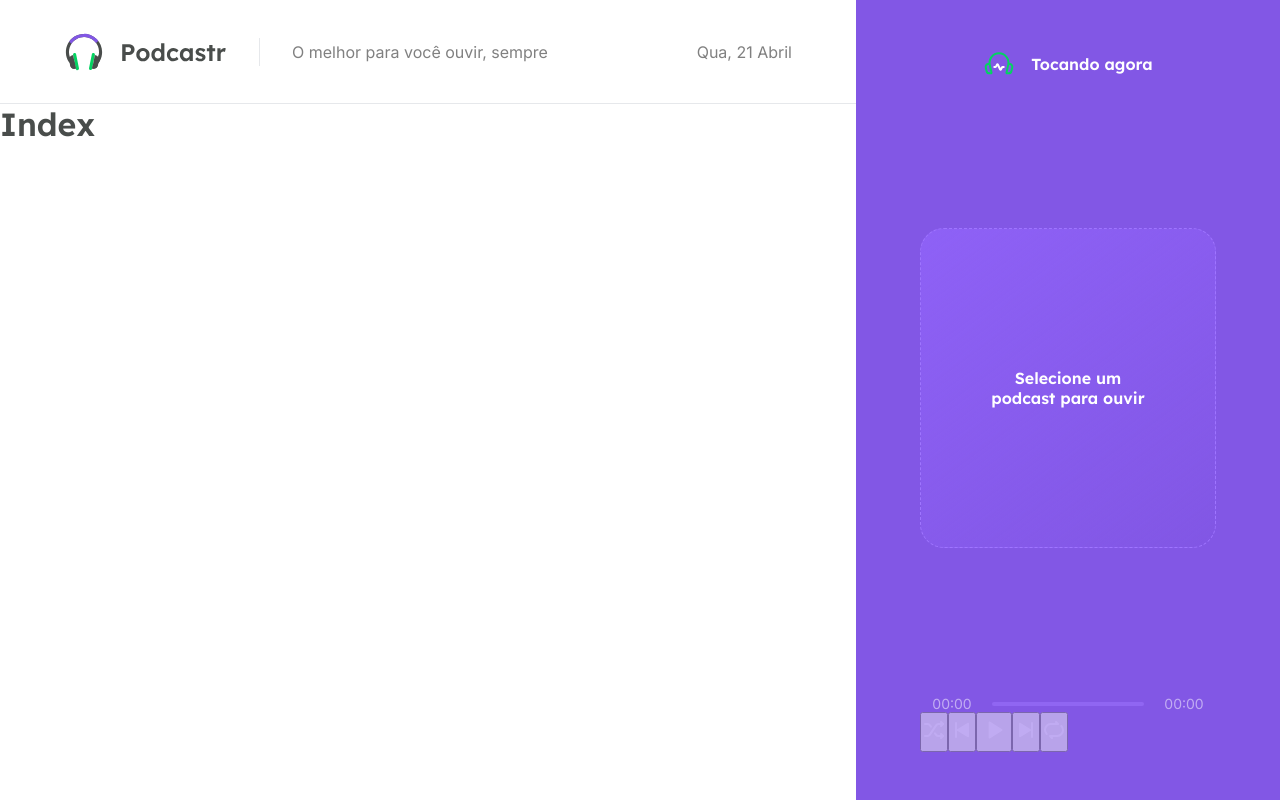
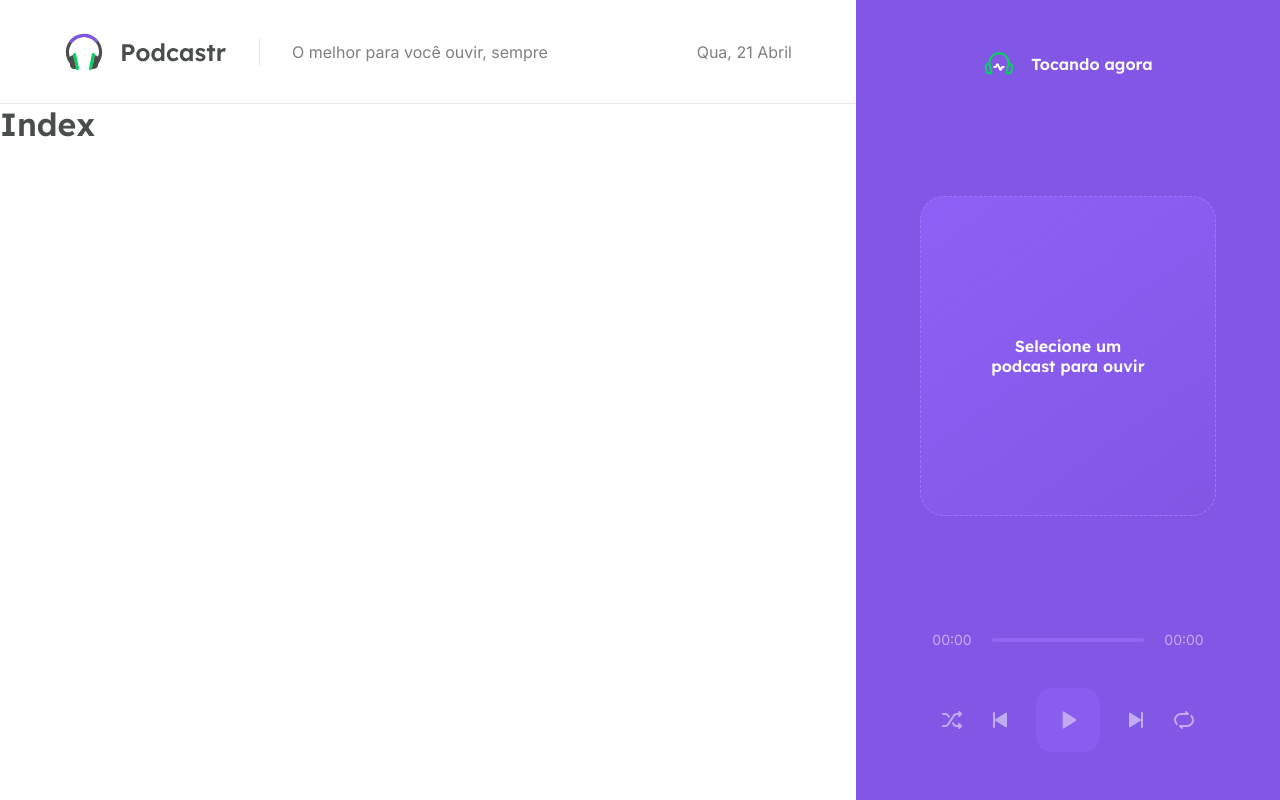
Before and after one commit to AndersonS7/nlw-podcastr, a Next.js app: page / in a window 1280 px wide. Built offline with nearby package versions, Linux system fonts and the light colour scheme.

Commit message:
finalizada a estilização da estrutura do app

```diff
--- a/src/components/Player/styles.module.scss
+++ b/src/components/Player/styles.module.scss
@@ -75,4 +75,21 @@
 
 .buttons {
     display: flex;
+    align-items: center;
+    justify-content: center;
+    margin-top: 2.5rem;
+    gap: 1.5rem;
+
+    button {
+        background: transparent;
+        border: 0;
+        font-size: 0;
+
+        &.playButton {
+            width: 4rem;
+            height: 4rem;
+            border-radius: 1rem;
+            background: var(--purple-400);
+        }
+    }
 }
```
